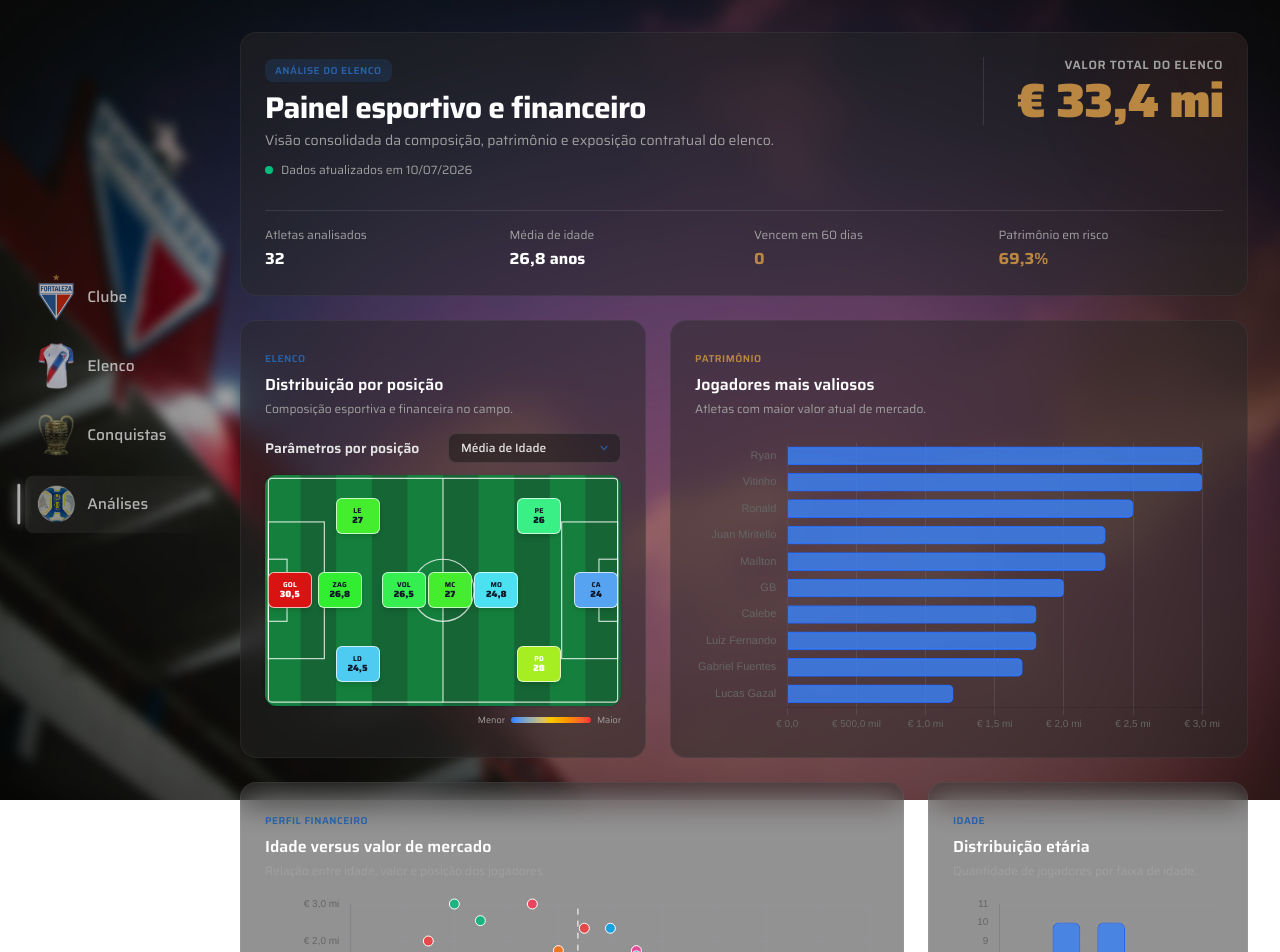
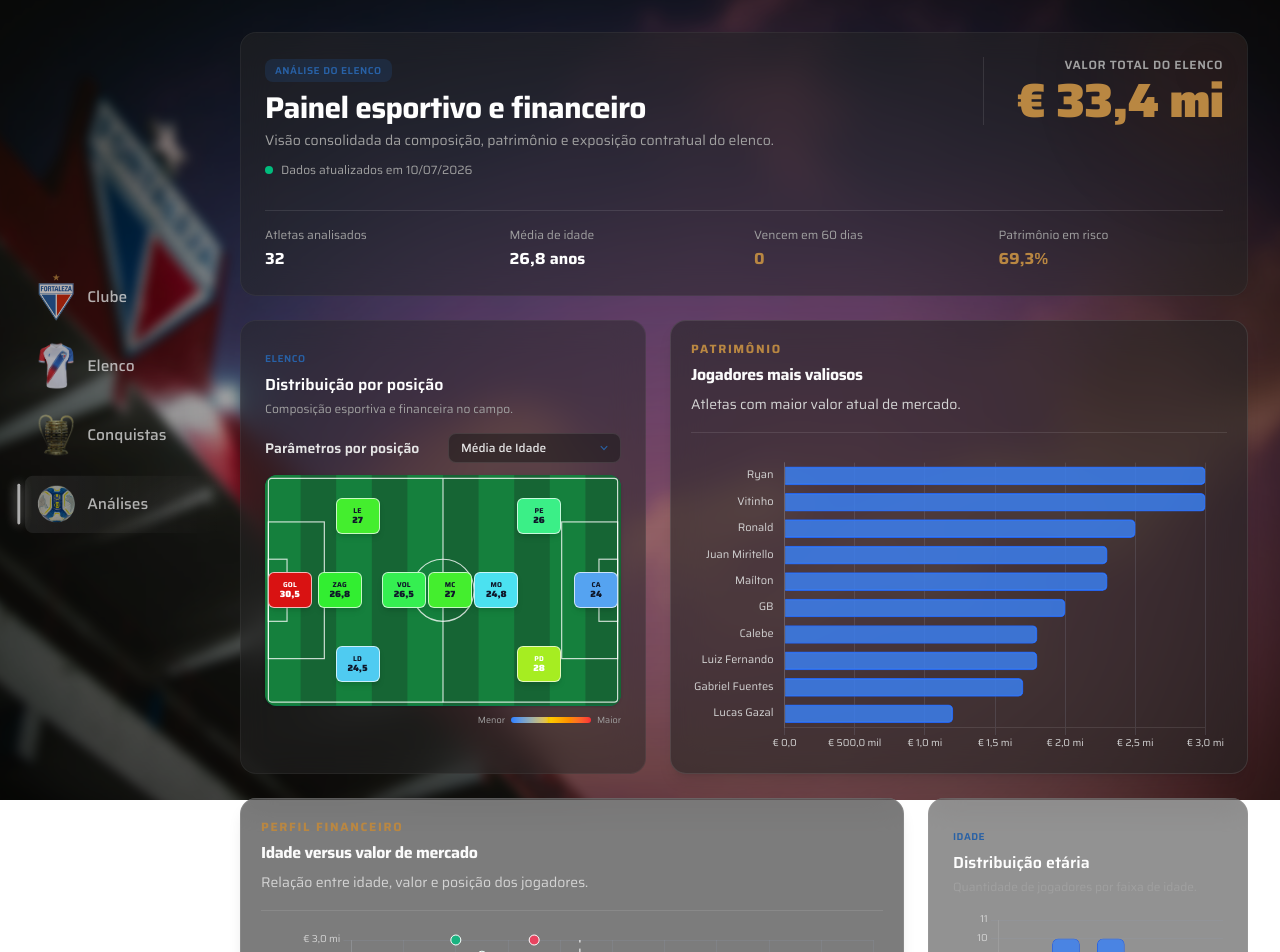
Before and after one commit to 18juba/leaometrics, a SvelteKit app: page /analises in a window 1280 px wide. Shown: the top 952 px of the page. Built offline with nearby package versions, Linux system fonts and the light colour scheme.

Commit message:
Melhorando leitura dos gráficos

```diff
--- /dev/null
+++ b/src/lib/components/charts/ChartCard.svelte
@@ -0,0 +1,68 @@
+<script lang="ts">
+	import type { Snippet } from 'svelte';
+
+	interface Props {
+		category: string;
+		title: string;
+		description?: string;
+		children: Snippet;
+		class?: string;
+	}
+
+	let {
+		category,
+		title,
+		description,
+		children,
+		class: className = ''
+	}: Props = $props();
+</script>
+
+<section
+	class={`
+		min-w-0 overflow-hidden
+		rounded-2xl
+		border border-white/10
+		bg-neutral-800/60
+		p-5
+		shadow-lg shadow-black/10
+		backdrop-blur-lg
+		${className}
+	`}
+>
+	<header class="mb-5 border-b border-white/10 pb-4">
+		<p
+			class="
+				text-xs font-bold uppercase
+				tracking-[0.14em]
+				text-(--golden)
+			"
+		>
+			{category}
+		</p>
+
+		<h2
+			class="
+				mt-1.5 text-base font-bold
+				tracking-tight text-neutral-50
+			"
+		>
+			{title}
+		</h2>
+
+		{#if description}
+			<p
+				class="
+					mt-1.5 text-sm leading-relaxed
+					text-neutral-300
+				"
+			>
+				{description}
+			</p>
+		{/if}
+	</header>
+
+	<div class="min-w-0">
+		{@render children()}
+	</div>
+</section>
--- /dev/null
+++ b/src/lib/components/charts/chartTheme.ts
@@ -0,0 +1,45 @@
+import Chart from 'chart.js/auto';
+
+Chart.defaults.color = '#d4d4d4';
+
+Chart.defaults.font.family = [
+	'Saira',
+	'Inter',
+	'ui-sans-serif',
+	'system-ui',
+	'sans-serif'
+].join(', ');
+
+Chart.defaults.font.size = 12;
+
+Chart.defaults.borderColor = 'rgba(255, 255, 255, 0.1)';
+
+Chart.defaults.plugins.legend.labels.color = '#e5e5e5';
+Chart.defaults.plugins.legend.labels.font = {
+	size: 11,
+	weight: 500
+};
+
+Chart.defaults.plugins.legend.labels.padding = 14;
+
+Chart.defaults.plugins.tooltip.backgroundColor =
+	'rgba(23, 23, 23, 0.96)';
+
+Chart.defaults.plugins.tooltip.titleColor = '#fafafa';
+Chart.defaults.plugins.tooltip.bodyColor = '#e5e5e5';
+Chart.defaults.plugins.tooltip.borderColor =
+	'rgba(255, 255, 255, 0.14)';
+
+Chart.defaults.plugins.tooltip.borderWidth = 1;
+Chart.defaults.plugins.tooltip.padding = 12;
+Chart.defaults.plugins.tooltip.cornerRadius = 8;
+
+Chart.defaults.plugins.tooltip.titleFont = {
+	size: 13,
+	weight: 700
+};
+
+Chart.defaults.plugins.tooltip.bodyFont = {
+	size: 12,
+	weight: 500
+};
--- a/src/routes/+layout.svelte
+++ b/src/routes/+layout.svelte
@@ -1,6 +1,7 @@
 <script lang="ts">
 	import './globals.css';
 	import './background.css';
+	import '$lib/components/charts/chartTheme';
 
 	import favicon from '$lib/assets/favicon.svg';
 
@@ -24,7 +25,7 @@
 	const backgroundImages = [
 		'/images/main_background.webp',
 		'/images/team_background.jpg',
-		'/images/achievements_background.jpg'
+		'/images/achievements_background.jpg',
 	];
 
 	function wait(duration: number) {
--- a/src/routes/analises/+page.svelte
+++ b/src/routes/analises/+page.svelte
@@ -11,6 +11,8 @@
 	import MarketValueByPositionChart from '$lib/components/charts/MarketValueByPositionChart.svelte';
 	import MarketValueByContractYearChart from '$lib/components/charts/MarketValueByContractYearChart.svelte';
 	import NationalityDistributionChart from '$lib/components/charts/NationalityDistributionChart.svelte';
+
+	import ChartCard from '$lib/components/charts/ChartCard.svelte';
 
 	let { data }: { data: PageData } = $props();
 
@@ -343,75 +345,30 @@
 		</section>
 
 		<!-- Jogadores valiosos -->
-		<section
-			class="
-				min-w-0 overflow-hidden
-				rounded-2xl border border-(--tertiary)/5
-				bg-neutral-800/50 p-6
-				backdrop-blur-lg
-				lg:col-span-7
-			"
+		<ChartCard
+			category="Patrimônio"
+			title="Jogadores mais valiosos"
+			description="Atletas com maior valor atual de mercado."
+			class="lg:col-span-7"
 		>
-			<div class="mb-4">
-				<span
-					class="
-						text-[10px] font-semibold uppercase
-						tracking-wider text-(--golden)
-					"
-				>
-					Patrimônio
-				</span>
-
-				<h2 class="mt-1 font-semibold">
-					Jogadores mais valiosos
-				</h2>
-
-				<p class="mt-1 text-xs text-neutral-400">
-					Atletas com maior valor atual de mercado.
-				</p>
-			</div>
-
 			<MostValuablePlayersChart
 				data={squadAnalysis.mostValuablePlayers}
 			/>
-		</section>
+		</ChartCard>
 
 		<!-- Idade versus valor -->
-		<section
-			class="
-				min-w-0 overflow-hidden
-				rounded-2xl border border-(--tertiary)/5
-				bg-neutral-800/50 p-6
-				backdrop-blur-lg
-				lg:col-span-8
-			"
+		<ChartCard
+			category="Perfil financeiro"
+			title="Idade versus valor de mercado"
+			description="Relação entre idade, valor e posição dos jogadores."
+			class="lg:col-span-8"
 		>
-			<div class="mb-4">
-				<span
-					class="
-						text-[10px] font-semibold uppercase
-						tracking-wider text-(--secondary)
-					"
-				>
-					Perfil financeiro
-				</span>
-
-				<h2 class="mt-1 font-semibold">
-					Idade versus valor de mercado
-				</h2>
-
-				<p class="mt-1 text-xs text-neutral-400">
-					Relação entre idade, valor e posição dos
-					jogadores.
-				</p>
-			</div>
-
 			<AgeVsMarketValueScatterChart
 				data={players}
 				averageAge={squadAnalysis.averageAge}
 				averageMarketValue={squadAnalysis.averageMarketValue}
 			/>
-		</section>
+		</ChartCard>
 
 		<!-- Distribuição etária -->
 		<section
```
